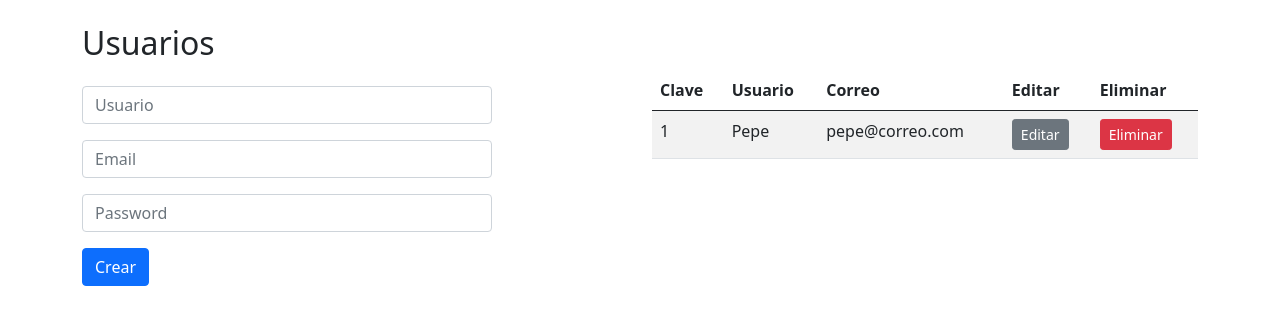
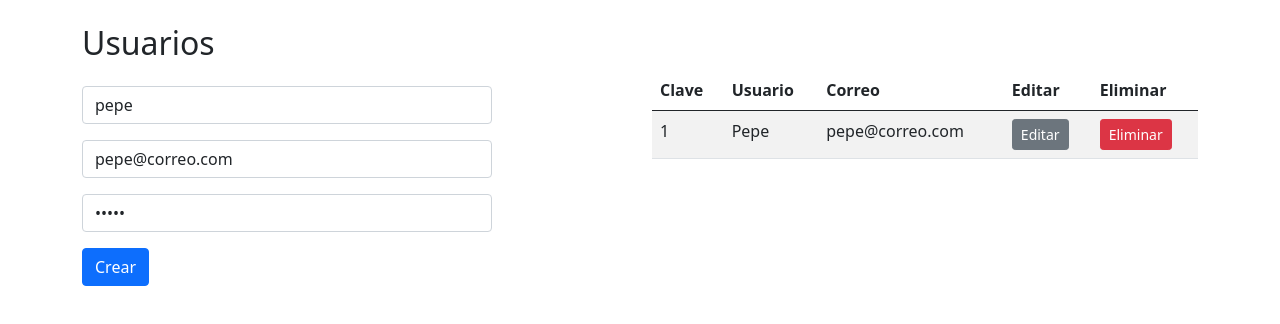
Before and after one commit to Alvaro-Osorio/UsersLogin, a React (Vite) app: page / in a window 1280 px wide. Shown: the top 324 px of the page. Built offline with nearby package versions, Linux system fonts and the light colour scheme.

Commit message:
segundo commit

```diff
--- a/src/assets/UsersApp.jsx
+++ b/src/assets/UsersApp.jsx
@@ -1,7 +1,6 @@
 import { UserForm } from "../components/UserForm";
 import { UsersList } from "../components/UsersList";
 
-export const UsersApp = () => {
 const initialUsers = [
   {
     id: 1,
@@ -10,7 +9,7 @@ export const UsersApp = () => {
     email: "pepe@correo.com",
   },
 ];
-
+export const UsersApp = () => {
   return (
     <div className="container my-4">
       <h2>Usuarios</h2>
--- a/src/components/UserForm.jsx
+++ b/src/components/UserForm.jsx
@@ -1,30 +1,43 @@
 import { useState } from "react";
 
+const initialUserForm = {
+  username: "pepe",
+  password: "12345",
+  email: "pepe@correo.com",
+};
+
 export const UserForm = () => {
-  const initialUserForm = {
-    username: "",
-    password: "",
-    email: "",
+  const [userForm, setUserForm] = useState(initialUserForm);
+
+  const { username, email, password } = userForm;
+
+  const onInputChange = ({ target }) => {
+    const { name, value } = target;
+
+    setUserForm({
+      ...userForm,
+      [name]: value,
+    });
   };
 
-  const [userForm, setUserForm] = useState();
-
-  const onInputChange = ({ target }) => {
-    console.log(target.value);
+  const onSubmit = (event) => {
+    event.preventDefault();
   };
   return (
     <>
-      <form>
+      <form onSubmit={onSubmit}>
         <input
           className="form-control my-3 w-75"
           placeholder="Usuario"
           name="username"
+          value={username}
           onChange={onInputChange}
         />
         <input
           className="form-control my-3 w-75"
           placeholder="Email"
           name="email"
+          value={email}
           onChange={onInputChange}
         />
         <input
@@ -32,9 +45,12 @@ export const UserForm = () => {
           placeholder="Password"
           name="password"
           type="password"
+          value={password}
           onChange={onInputChange}
         />
-        <button className="btn btn-primary">Crear</button>
+        <button className="btn btn-primary" type="submit">
+          Crear
+        </button>
       </form>
     </>
   );
```
Lines whose indentation alone changed are shown as unchanged.
